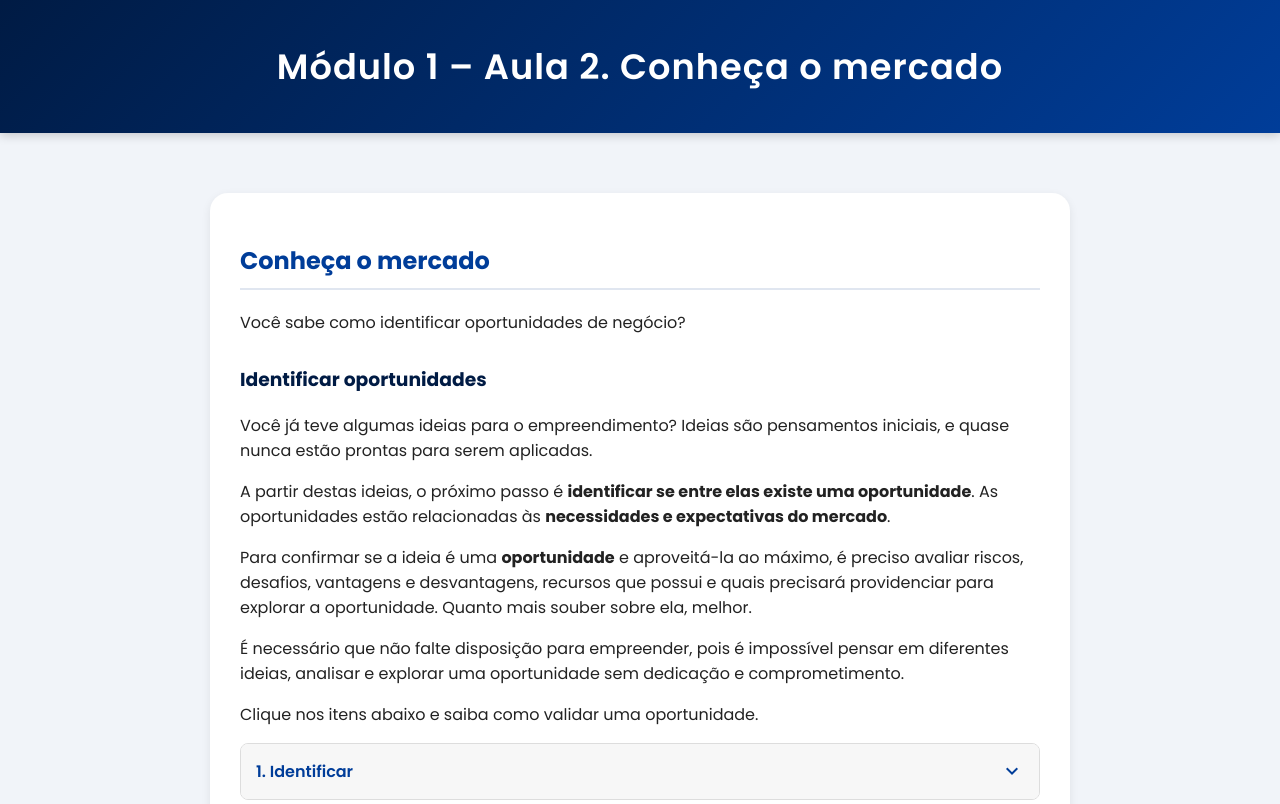
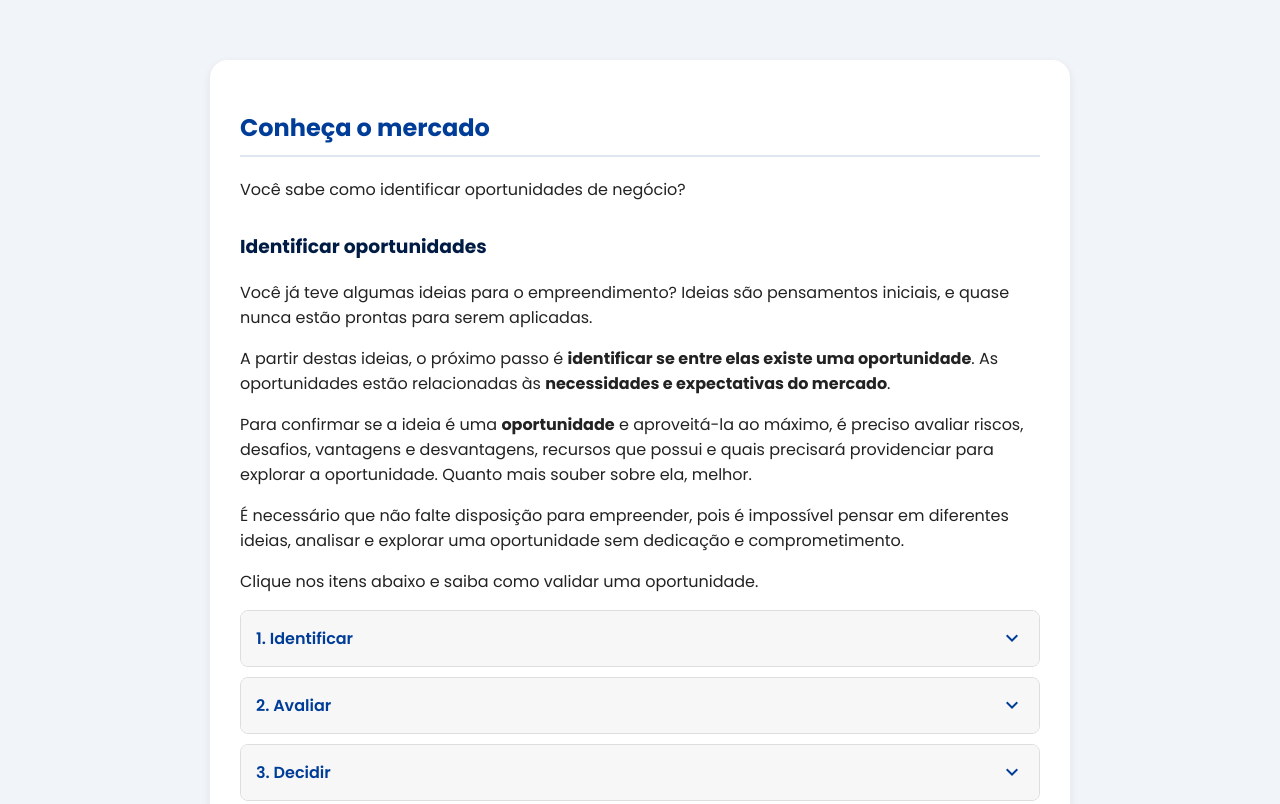
Before and after one commit to marianacamposss/curso, a plain HTML site: page aula2.html in a window 1280 px wide. Shown: the top 804 px of the page. Drawn offline with Linux system fonts and the light colour scheme.

Commit message:
agora da

```diff
--- a/aula2.html
+++ b/aula2.html
@@ -444,7 +444,6 @@
 </head>
 
 <body>
-    <header>Módulo 1 – Aula 2. Conheça o mercado</header>
     <main>
         <div id="lesson-view" style="display: block;">
             <div id="m1-a2-content">
```
